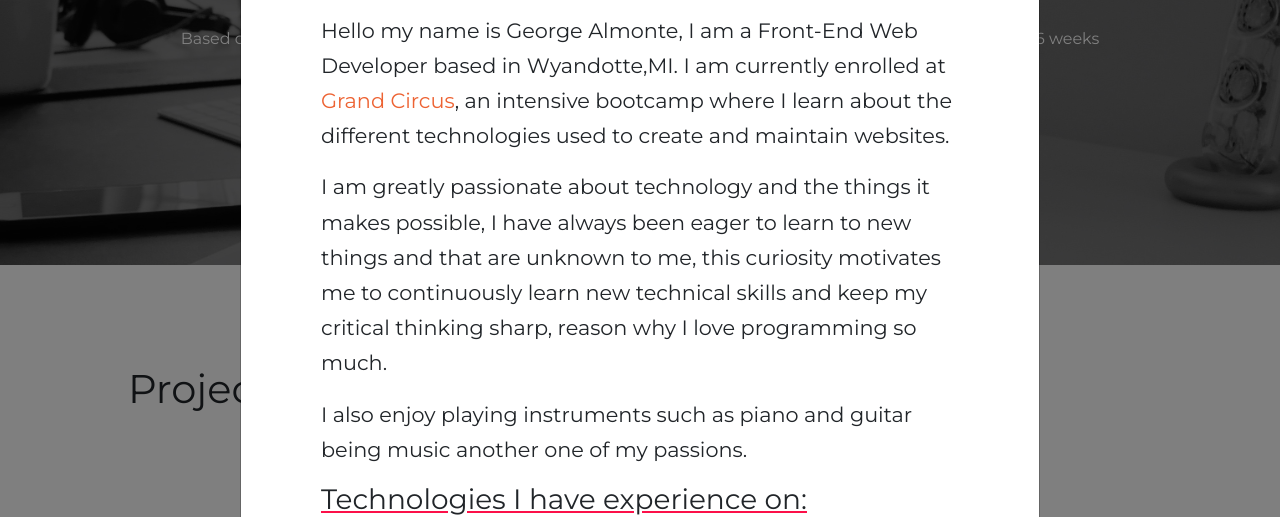
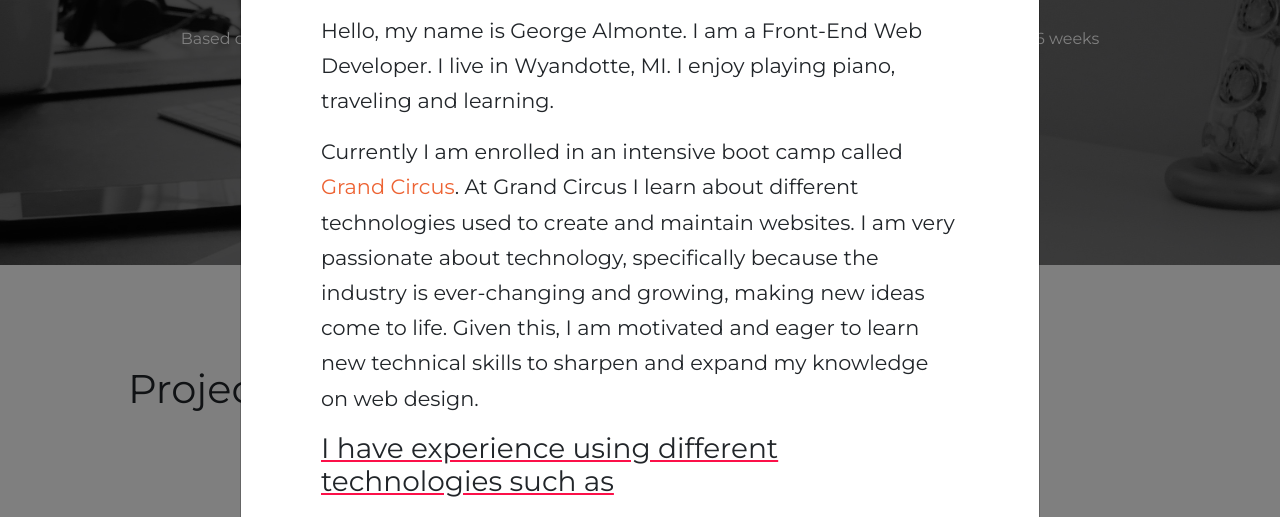
Before and after one commit to georgeaf18/portfolio, a plain HTML site: page index.html in a window 1280 px wide. Both pictures are taken after a click on the link "About Me". Shown: the part 283-800 px from the top of the page. Drawn offline with nearby package versions, Linux system fonts and the light colour scheme.

Commit message:
updated about me

```diff
--- a/index.html
+++ b/index.html
@@ -77,27 +77,25 @@
 					<img class="my_pic_about" src="img/me.png" alt="">
 
 					<p>
-						Hello my name is George Almonte, I am a Front-End Web Developer
-						based in Wyandotte,MI. I am currently enrolled at
-						<a class="grand_circus" href="https://www.grandcircus.co/" target="_blank">Grand Circus</a>,
-						an intensive bootcamp where I learn about the different technologies used to create
-						and maintain websites.
+							Hello, my name is George Almonte. I am a Front-End Web Developer.
+							I live in Wyandotte, MI. I enjoy playing piano, traveling and learning.
 					</p>
 
 					<p>
-						I am greatly passionate about technology and the things it makes possible,
-						I have always been eager to learn to new things and that are unknown to me, this curiosity motivates me
-						to continuously learn new technical skills and keep my critical thinking sharp, reason
-						why I love programming so much.
+							Currently I am enrolled in an intensive boot camp called
+							<a class="grand_circus" href="https://www.grandcircus.co/" target="_blank">Grand Circus</a>.
+							At Grand Circus I learn about different technologies used to create and maintain websites.
+							I am very passionate about technology, specifically because the industry
+							is ever-changing and growing, making new ideas come to life. Given this,
+							I am motivated and eager to learn new technical skills to sharpen
+							and expand my knowledge on web design.
 
 					</p>
 
-					<p>
-						I also enjoy playing instruments such as piano and guitar
-						being music another one of my passions.
-					</p>
 
-					<h3>Technologies I have experience on:</h3>
+
+
+					<h3>I have experience using different technologies such as</h3>
 					<div class="about_icons">
 
 						<img class="about_icon" src="img/html.png" alt="HTML" title="HTML5">
@@ -109,8 +107,12 @@
 					</div>
 
 					<p>
-						I am currently seeking a position as Front-End Web Developer,
-						please reach out to me if you interested in hiring me at <a href="mailto: georgeaf1825@gmail.com">georgeaf1825@gmail.com</a>.
+							I am currently seeking a position as Front-End Web Developer.
+							I welcome the opportunity to further discuss the strengths
+							I would bring to your company.  I am available at
+							<a href="mailto: georgeaf1825@gmail.com">georgeaf1825@gmail.com</a>
+							or by phone at <a href="tel: (734) 288-7741">(734) 288-7741</a>. Thank you for your time and I look forward to hearing
+							from you in the near future.
 					</p>
 				</div>
 			  </div>
@@ -121,8 +123,10 @@
 		<div class="presentation">
 			<h1>FRONT-END WEB DEVELOPER.</h1>
 
-			<p>Based out of Wyandotte, MI. I am currently a student at Grand Circus, undergoing an intensive, part-time, 26 weeks
-				program to learn how to create efficient and awesome code for websites.</p>
+			<p>
+				Based out of Wyandotte, MI. I am currently a student at Grand Circus, undergoing an intensive, part-time, 26 weeks
+				program to learn how to create efficient and awesome code for websites.
+			</p>
 
 			<div class="call_to_action">
 
```
